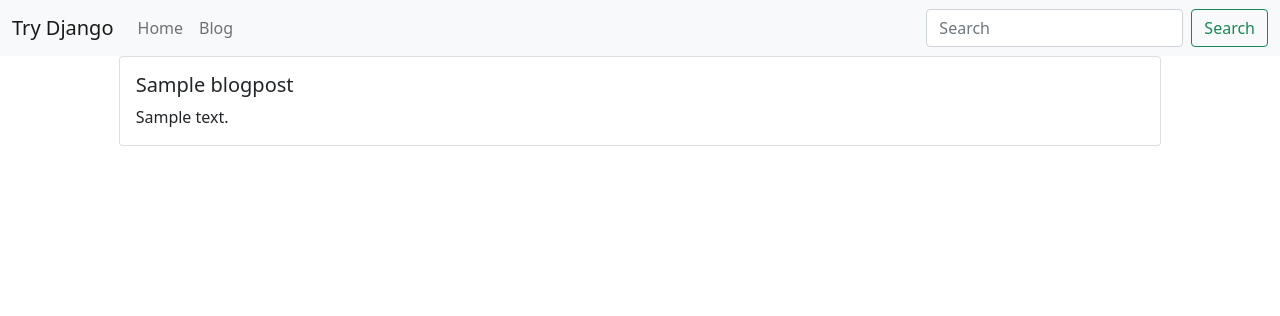
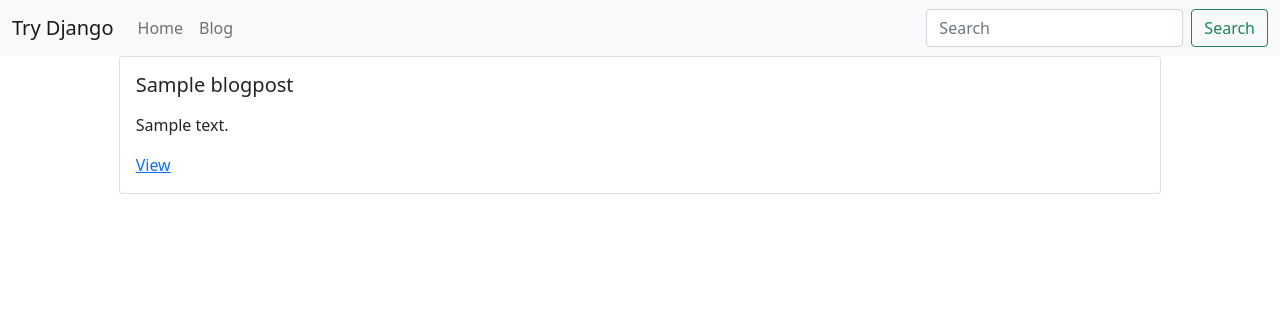
Before and after one commit to LEMSantos/udemy-try_django, a Django app: page /blog/ in a window 1280 px wide. Shown: the top 316 px of the page. Run offline with Django 3.2, Linux system fonts and the light colour scheme; tables that the repository leaves empty hold one stand-in row (values such as "Sample post").

Commit message:
Add - adiciona mais comportamentos ao card do post

```diff
--- a/src/blog/templates/blog/list-inline.html
+++ b/src/blog/templates/blog/list-inline.html
@@ -2,7 +2,18 @@
     <div class="card">
         <div class="card-body">
             <h5 class="card-title">{{ blog_post.title }}</h5>
-            <p class="card-text">{{ blog_post.content }}</p>
+
+            <p class="card-text">
+                {% if truncate %}
+                {{ blog_post.content | linebreaks | truncatewords:30 }}
+                {% else %}
+                {{ blog_post.content | linebreaks }}
+                {% endif %}
+            </p>
+
+            {% if not detail%}
+            <a href="{{ blog_post.get_absolute_url }}">View</a>
+            {% endif %}
         </div>
     </div>
 </div>
```
